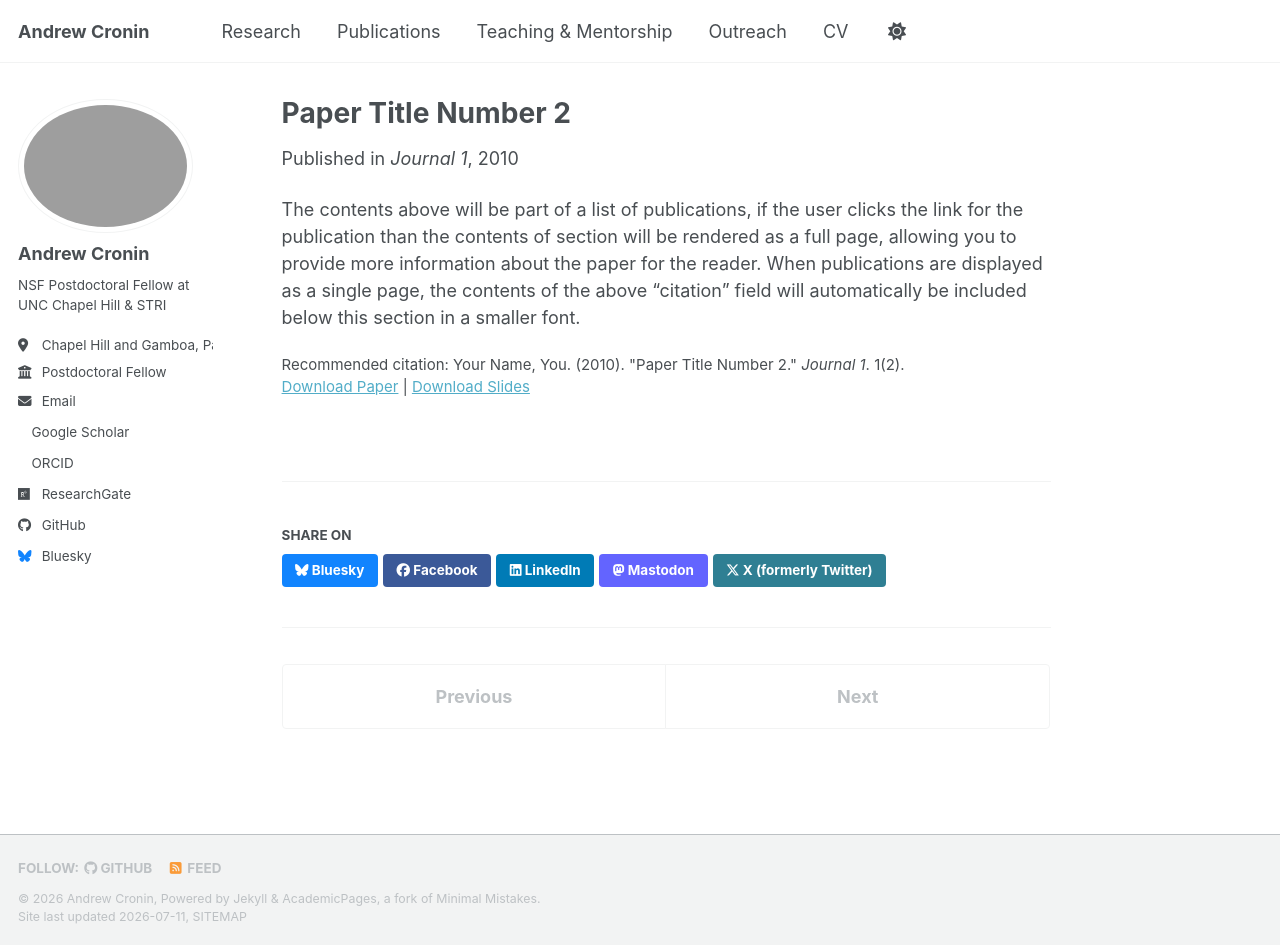
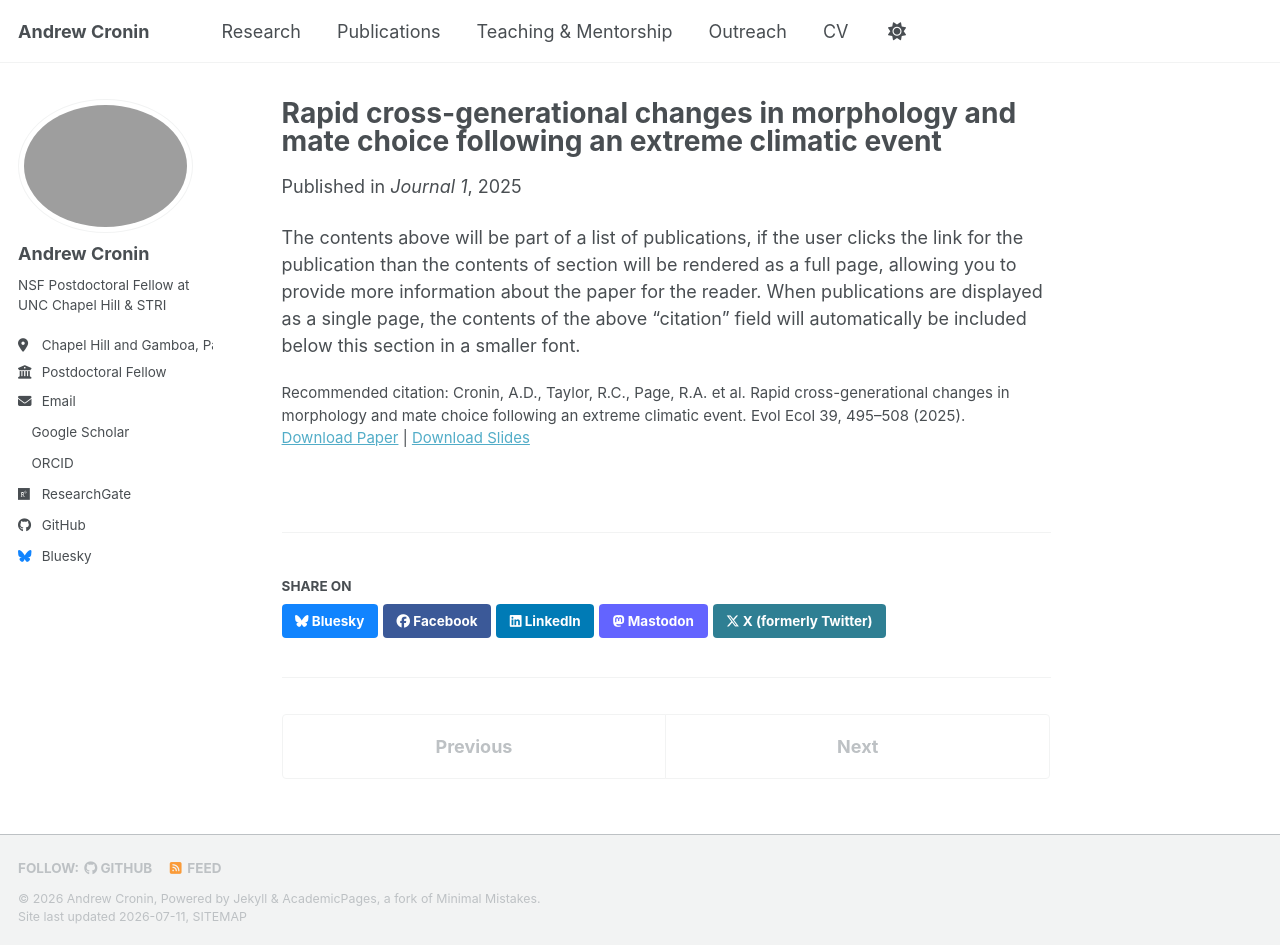
Before and after one commit to andrewdcronin/andrewdcronin.github.io, a Jekyll site: the page built from _publications/2010-10-01-paper-title-number-2.md, in a window 1280 px wide and 945 px high. Built offline with Jekyll 4.4.1, drawn with Linux system fonts in a browser that asks for light colours; a style sheet for code colours, icons or effects is not loaded.

Commit message:
Revise paper details for publication number 2
Updated the title, date, and citation for the paper. Changed the permalink and paper URL to reflect the new information.

```diff
--- a/_publications/2010-10-01-paper-title-number-2.md
+++ b/_publications/2010-10-01-paper-title-number-2.md
@@ -1,14 +1,14 @@
 ---
-title: "Paper Title Number 2"
+title: "Rapid cross-generational changes in morphology and mate choice following an extreme climatic event"
 collection: publications
 category: manuscripts
 permalink: /publication/2010-10-01-paper-title-number-2
 excerpt: 'This paper is about the number 2. The number 3 is left for future work.'
-date: 2010-10-01
+date: 2025-10-01
 venue: 'Journal 1'
 slidesurl: 'https://academicpages.github.io/files/slides2.pdf'
-paperurl: 'https://academicpages.github.io/files/paper2.pdf'
-citation: 'Your Name, You. (2010). &quot;Paper Title Number 2.&quot; <i>Journal 1</i>. 1(2).'
+paperurl: '[https://academicpages.github.io/files/paper2.pdf](https://doi.org/10.1007/s10682-024-10324-1)'
+citation: 'Cronin, A.D., Taylor, R.C., Page, R.A. et al. Rapid cross-generational changes in morphology and mate choice following an extreme climatic event. Evol Ecol 39, 495–508 (2025).'
 ---
 
 The contents above will be part of a list of publications, if the user clicks the link for the publication than the contents of section will be rendered as a full page, allowing you to provide more information about the paper for the reader. When publications are displayed as a single page, the contents of the above "citation" field will automatically be included below this section in a smaller font.
```
